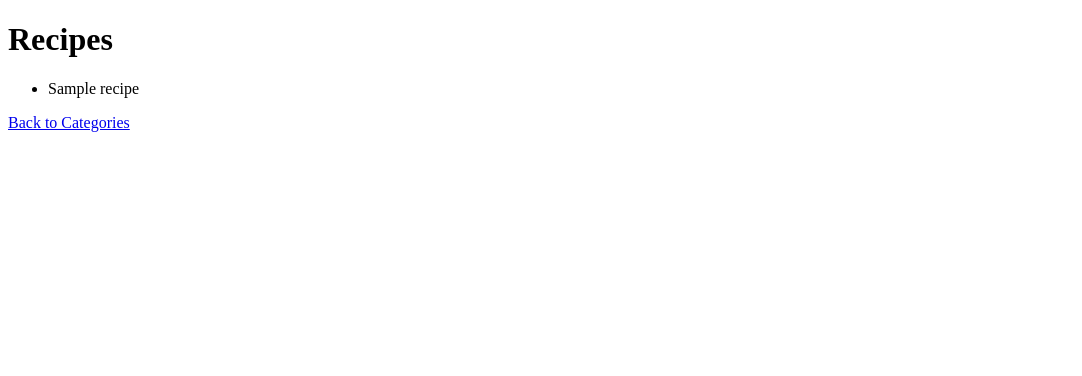
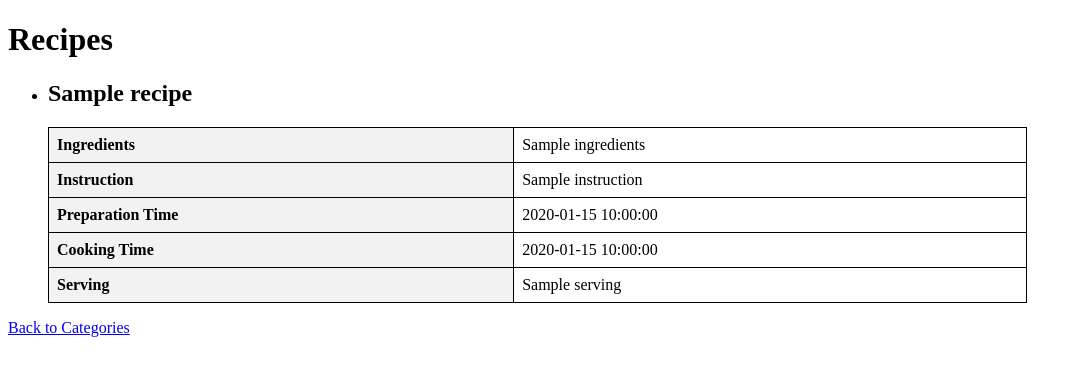
Before and after one commit to ericzyl/w4111-proj1, a Flask app: template templates/show_recipes.html in a window 1280 px wide. Shown: the top 376 px of the page, without its empty margins (0-1082 px from the left). Run offline with Flask 3, Linux system fonts and the light colour scheme; the template is opened without the code that fills it: most values are stand-ins (such as "Sample title", 1, 10 or a date in 2020); parts of the project's set-up code (start-up, migrations or seed data) failed here and were passed over.

Commit message:
Display all recipe info in categroeis

```diff
--- a/server.py
+++ b/server.py
@@ -249,9 +249,16 @@ def show_categories():
 @app.route('/category/<int:category_id>/recipes')
 def category_recipes(category_id):
     # Fetch recipes for a given category
-    recipes = g.conn.execute(text("select r.recipe_name from rec_upload r, characterize c \
+    recipes = g.conn.execute(text("select r.recipe_name, r.instruction, r.prep_time, r.cook_time, r.serving, r.recipe_id \
+                                  from rec_upload r, characterize c \
                                   where c.recipe_id=r.recipe_id and c.cid = :cid"),{"cid": category_id}).fetchall()
-    formatted_recipes = [f"{recipe[0]}" for recipe in recipes]
+    formatted_recipes = []
+    for recipe in recipes:
+      ingredients = g.conn.execute(text("select i.name,u.amount,i.unit \
+                               from ingredients i, use u \
+                               where i.name = u.name and u.recipe_id =:recipe_id"),{"recipe_id":recipe[5]}).fetchall()
+      formatted_ingredients = "; ".join([f"{item[0].title()}: {item[1]} {item[2]}" for item in ingredients])
+      formatted_recipes.append({"recipe_name": recipe[0], "instruction": recipe[1], "prep_time": recipe[2],"cook_time":recipe[3],"serving":recipe[4],"ingredients":formatted_ingredients})
     return render_template('show_recipes.html', recipes=formatted_recipes, category_id=category_id)
 
 # ----- authentication system -----
--- a/templates/show_recipes.html
+++ b/templates/show_recipes.html
@@ -4,12 +4,50 @@
 <head>
     <meta charset="UTF-8">
     <title>Recipes</title>
+    <style>
+        .recipe-table {
+            width: 80%;
+            border-collapse: collapse;
+        }
+        .recipe-table th, .recipe-table td {
+            border: 1px solid black;
+            padding: 8px;
+            text-align: left;
+        }
+        .recipe-table th {
+            background-color: #f2f2f2;
+        }
+    </style>
 </head>
 <body>
     <h1>Recipes</h1>
     <ul>
         {% for recipe in recipes %}
-            <li>{{ recipe }}</li>  <!-- Modify as needed to display recipe details -->
+            <li>
+                <h2>{{ recipe.recipe_name }}</h2>
+                <table class="recipe-table">
+                    <tr>
+                        <th>Ingredients</th>
+                        <td>{{ recipe.ingredients }}</td>
+                    </tr>
+                    <tr>
+                        <th>Instruction</th>
+                        <td>{{ recipe.instruction }}</td>
+                    </tr>
+                    <tr>
+                        <th>Preparation Time</th>
+                        <td>{{ recipe.prep_time }}</td>
+                    </tr>
+                    <tr>
+                        <th>Cooking Time</th>
+                        <td>{{ recipe.cook_time }}</td>
+                    </tr>
+                    <tr>
+                        <th>Serving</th>
+                        <td>{{ recipe.serving }}</td>
+                    </tr>
+                </table>
+            </li>
         {% endfor %}
     </ul>
     <a href="{{ url_for('show_categories') }}">Back to Categories</a>
```
